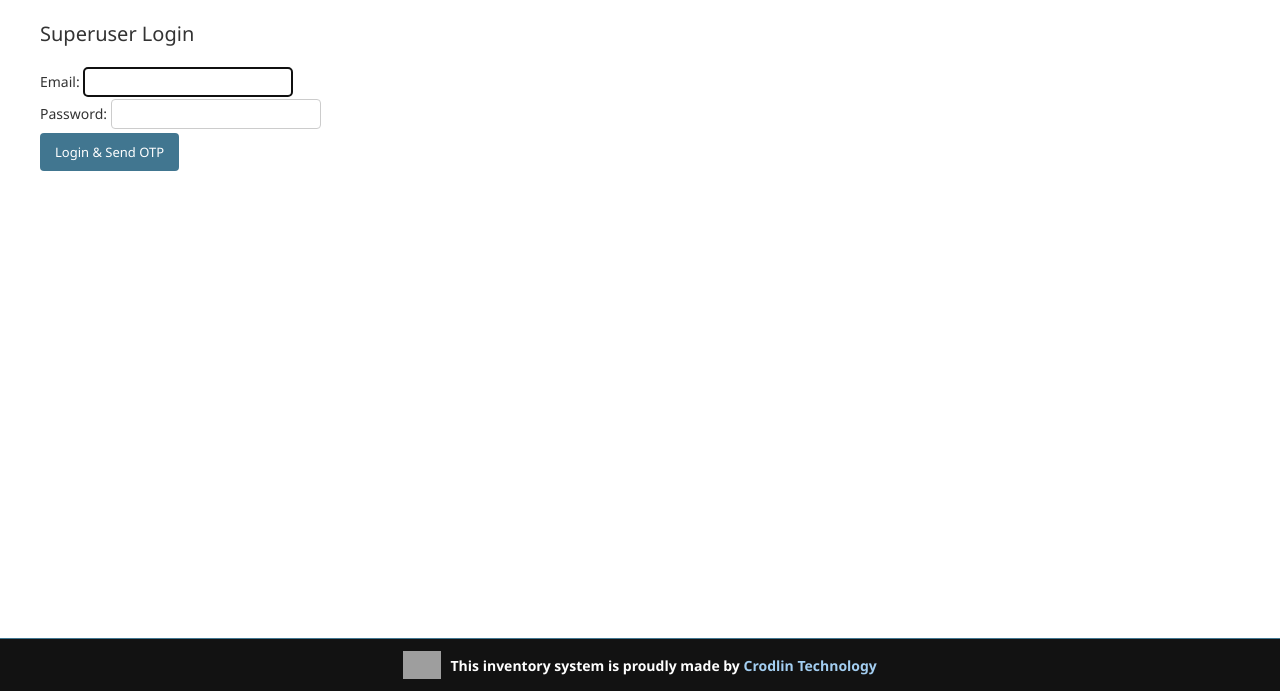
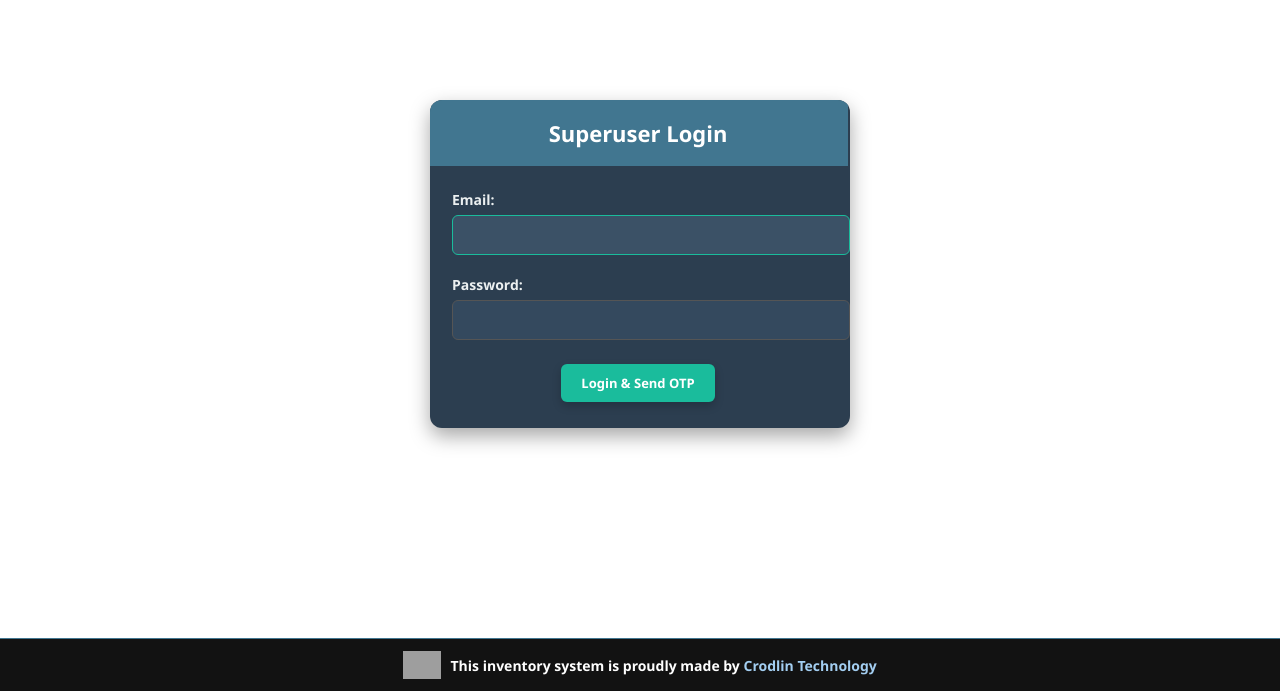
Before and after one commit to Scrapiz-Greentech-Private-Limited/scrapiz, a Django app: page /admin/login/ in a window 1280 px wide. Shown: the part 109-800 px from the top of the page. Run offline with Django 5.2, Linux system fonts and the light colour scheme; parts of the project's set-up code (start-up, migrations or seed data) failed here and were passed over; grey boxes are pictures that could not be loaded.

Commit message:
login update

```diff
--- a/server/authentication/templates/admin/login_superuser.html
+++ b/server/authentication/templates/admin/login_superuser.html
@@ -4,11 +4,94 @@
 {% block title %}Admin Login | {{ site_title|default:_('Django site admin') }}{% endblock %}
 
 {% block content %}
-<div id="content-main">
-  <h1 style="margin-bottom: 20px;">Superuser Login</h1>
+<style>
+  body.login {
+    background: #1e1e1e !important; /* Dark base (matches admin dark bg feel) */
+  }
+  .login-card {
+    max-width: 420px;
+    margin: 80px auto;
+    background: #2c3e50; /* Dark card background */
+    border-radius: 12px;
+    box-shadow: 0 8px 20px rgba(0,0,0,0.35);
+    overflow: hidden;
+    animation: fadeIn 0.5s ease-in-out;
+  }
+  .login-card h1 {
+    font-size: 22px;
+    font-weight: 600;
+    margin: 0;
+    padding: 18px;
+    background: #417690; /* Django admin blue */
+    color: #fff;
+    text-align: center;
+  }
+  .login-card .card-body {
+    padding: 24px;
+  }
+  .login-card .form-row {
+    margin-bottom: 18px;
+  }
+  .login-card label {
+    font-weight: 600;
+    color: #ecf0f1;
+    display: block;
+    margin-bottom: 6px;
+  }
+  .login-card input[type="email"],
+  .login-card input[type="password"] {
+    width: 100%;
+    padding: 10px 12px;
+    border: 1px solid #555;
+    border-radius: 6px;
+    background: #34495e;
+    color: #fff;
+    outline: none;
+    transition: 0.2s;
+  }
+  .login-card input[type="email"]:focus,
+  .login-card input[type="password"]:focus {
+    border-color: #1abc9c;
+    background: #3b5166;
+  }
+  .login-card .submit-row {
+    text-align: center;
+    margin-top: 20px;
+  }
+  .login-card input[type="submit"] {
+    background: #1abc9c;
+    color: #fff;
+    font-weight: bold;
+    padding: 10px 20px;
+    border: none;
+    border-radius: 6px;
+    cursor: pointer;
+    transition: background 0.2s;
+    box-shadow: 0 4px 10px rgba(0,0,0,0.2);
+  }
+  .login-card input[type="submit"]:hover {
+    background: #16a085;
+  }
+  .errornote {
+    background: #e74c3c;
+    color: #fff;
+    padding: 12px;
+    margin-bottom: 15px;
+    border-radius: 6px;
+    text-align: center;
+    font-weight: 600;
+  }
+  @keyframes fadeIn {
+    from {opacity: 0; transform: translateY(-10px);}
+    to {opacity: 1; transform: translateY(0);}
+  }
+</style>
 
+<div class="login-card">
+  <h1>Superuser Login</h1>
+  <div class="card-body">
     {% if form.errors %}
-    <p class="errornote">Please enter the correct email and password.</p>
+      <p class="errornote">⚠️ Please enter the correct email and password.</p>
     {% endif %}
 
     <form method="post" id="login-form">
@@ -27,4 +110,5 @@
       </div>
     </form>
   </div>
+</div>
 {% endblock %}
--- a/server/authentication/views/superuser.py
+++ b/server/authentication/views/superuser.py
@@ -6,10 +6,10 @@ from datetime import timedelta
 import random
 from ..models import User
 from django.core.mail import send_mail
-from django.conf import settings
 from django.views import View
 from django.http import HttpResponseForbidden
 from django.template.loader import render_to_string
+
 
 class SuperuserLoginView(LoginView):
     template_name = "admin/login_superuser.html"
```
Also changed, not shown: server/authentication/templates/admin/otp_verify.html (+87 -5 lines), server/authentication/README.md. Lines whose indentation alone changed are shown as unchanged.
